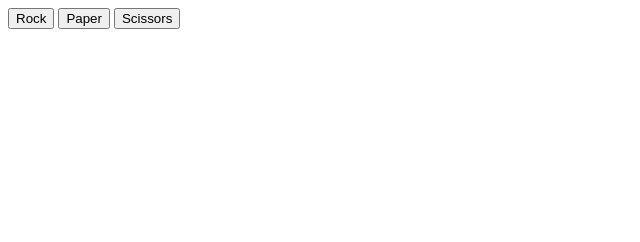
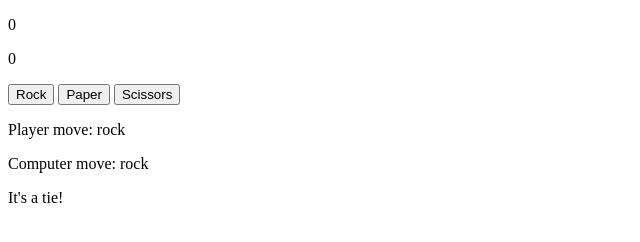
Before and after one commit to DanteR03/rock-paper-scissors, a plain HTML site: page index.html in a window 1280 px wide. Both pictures are taken after a click on the button "Rock". Shown: the whole page, without its empty margins (0-640 px from the left). Drawn offline with Linux system fonts and the light colour scheme.

Commit message:
Add displays for score, moves and result. Add logic to display the values in the displays

```diff
--- a/index.html
+++ b/index.html
@@ -4,8 +4,15 @@
         <meta charset="UTF-8">
         <script src="script.js" defer></script>
         <title>Rock, paper, scissors</title>
+        <p id="human-score">Human score:</p>
+        <p id="computer-score">Computer score:</p>
         <button id="rock">Rock</button>
         <button id="paper">Paper</button>
         <button id="scissors">Scissors</button>
+        <div>
+            <p id="player-move"></p>
+            <p id="computer-move"></p>
+            <p id="result"></p>
+        </div>
     </head>
 </html>
--- a/script.js
+++ b/script.js
@@ -11,6 +11,12 @@ buttons.forEach((button) => {
     })
 });
 
+const humanScoreElement = document.querySelector("#human-score");
+const computerScoreElement = document.querySelector("#computer-score");
+const playerMoveElement = document.querySelector("#player-move");
+const computerMoveElement = document.querySelector("#computer-move");
+const resultElement = document.querySelector("#result");
+
 function getComputerChoice () {
     let num = Math.floor(Math.random() * 3);
     if (num === 0) {
@@ -22,42 +28,37 @@ function getComputerChoice () {
     }
 }
 
-function getHumanChoice () {
-    let userChoice = window.prompt("Choose your move").toLowerCase();
-    if (userChoice === choice1 || userChoice === choice2 || userChoice === choice3) {
-        return userChoice;
-    }
-}
-
-
 function playRound (move1) {
     let move2 = getComputerChoice();
-    console.log(move1, move2, humanScore, computerScore);
     if (move1 === move2) {
-        console.log("It's a tie!");
+        resultElement.textContent = "It's a tie!";
     } else if (move1 === "rock") {
         if (move2 === "paper") {
             computerScore++
-            console.log("Computer won!");
+            resultElement.textContent = "Computer won!";
         } else {
             humanScore++
-            console.log("Player won!");
+            resultElement.textContent = "Player won!";
         }
     } else if (move1 === "paper") {
         if (move2 === "scissors") {
             computerScore++
-            console.log("Computer won!");
+            resultElement.textContent = "Computer won!";
         } else {
             humanScore++
-            console.log("Player won!");
+            resultElement.textContent = "Player won!";
         }
     } else if (move1 === "scissors") {
         if (move2 === "rock") {
             computerScore++
-            console.log("Computer won!");
+            resultElement.textContent = "Computer won!";
         } else {
             humanScore++
-            console.log("Player won!");
+            resultElement.textContent = "Player won!";
         };
     };
+    humanScoreElement.textContent = humanScore;
+    computerScoreElement.textContent = computerScore;
+    playerMoveElement.textContent = `Player move: ${move1}`
+    computerMoveElement.textContent = `Computer move: ${move2}`;
 };
```
